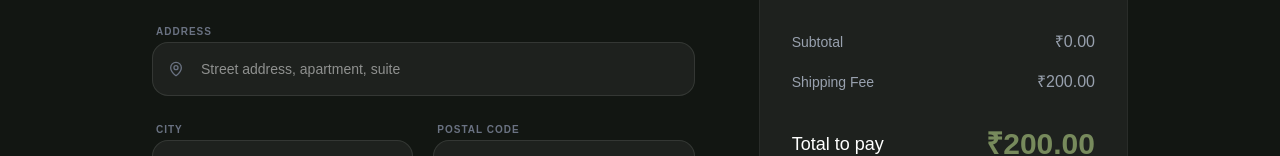
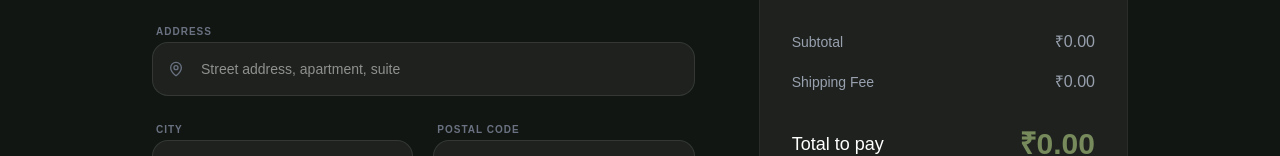
Before and after one commit to Mayank-Anonymously/velorm_website, a Next.js app: page /checkout in a window 1280 px wide. Shown: the part 644-800 px from the top of the page. Built offline with nearby package versions, Linux system fonts and the light colour scheme.

Commit message:
added changes

```diff
--- a/pages/checkout.tsx
+++ b/pages/checkout.tsx
@@ -47,7 +47,7 @@ export default function Checkout() {
 		const price = item.cartProduct?.regularPrice || item.cartProduct?.price || 0;
 		return acc + price * item.selQty;
 	}, 0);
-	const shipping = 200.0;
+	const shipping = 0.0;
 	const total = subtotal + shipping;
 
 	const handleInputChange = (e: React.ChangeEvent<HTMLInputElement>) => {
```
